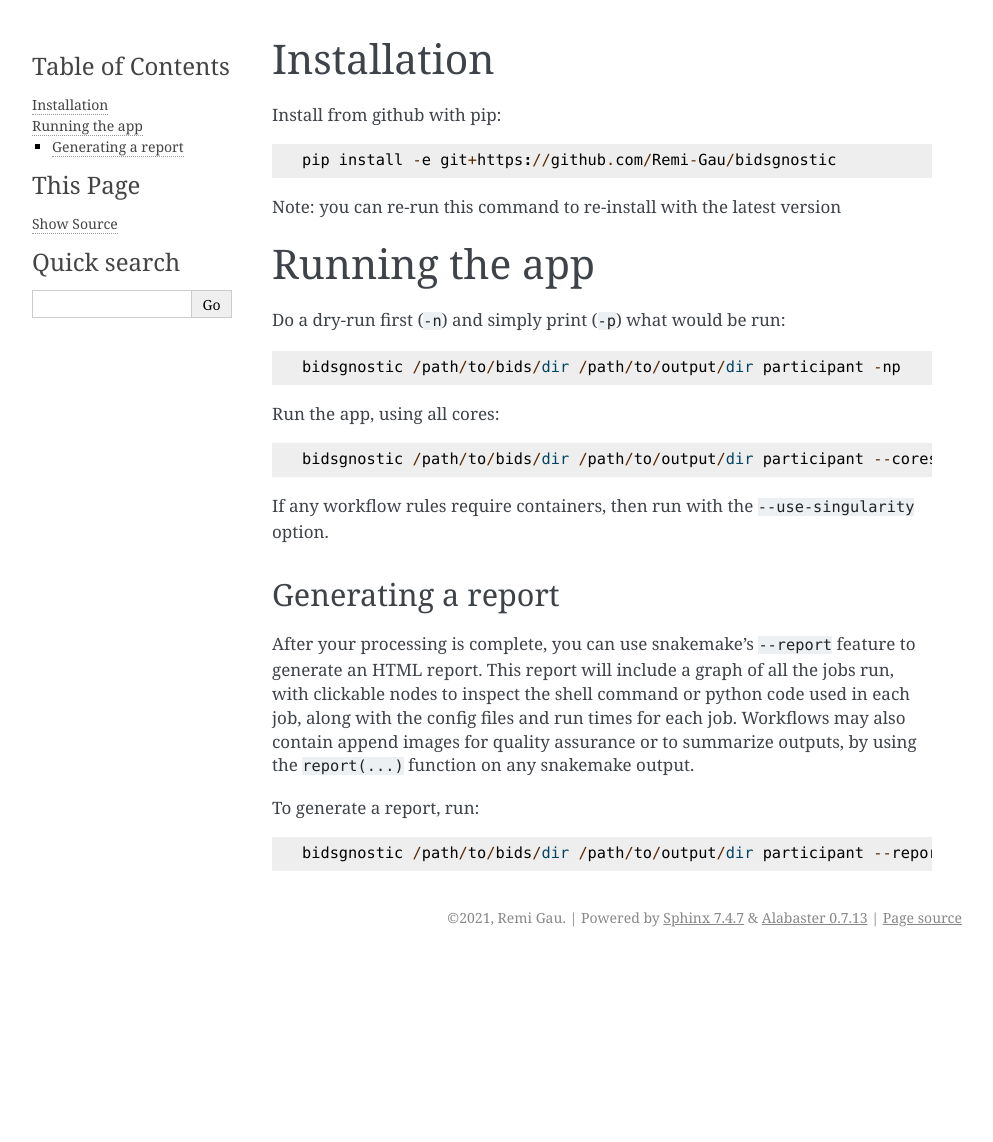
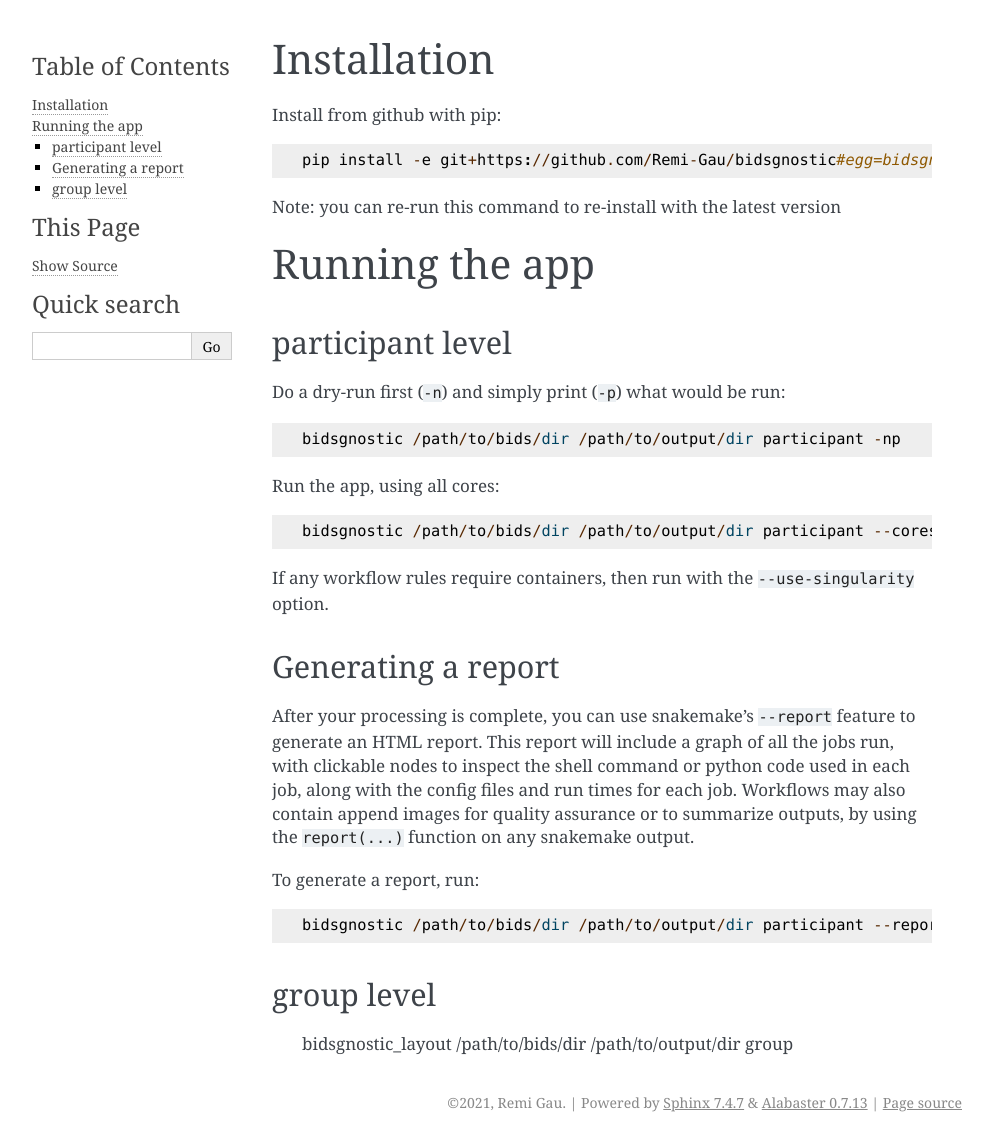
Before and after one commit to Remi-Gau/bidsgnostic, a Sphinx documentation site: the page built from docs/getting_started/installation.rst, in a window 1280 px wide. Shown: the whole page, without its empty margins (148-1141 px from the left). Built offline with Sphinx 7.4.7, drawn with Linux system fonts in a browser that asks for light colours; before the commit the page ends 957 px from its top, so only the background shows below that.

Commit message:
update doc

```diff
--- a/README.rst
+++ b/README.rst
@@ -23,8 +23,8 @@ Usage
 short form
 **********
 
-subject Level
-_____________
+participant level
+_________________
 
 .. code-block:: bash
 
--- a/docs/getting_started/installation.rst
+++ b/docs/getting_started/installation.rst
@@ -3,12 +3,15 @@ Installation
 
 Install from github with pip::
 
-    pip install -e git+https://github.com/Remi-Gau/bidsgnostic
+    pip install -e git+https://github.com/Remi-Gau/bidsgnostic#egg=bidsgnostic
 
 Note: you can re-run this command to re-install with the latest version
 
 Running the app
 ===============
+
+participant level
+-----------------
 
 Do a dry-run first (``-n``) and simply print (``-p``) what would be run::
 
@@ -33,3 +36,10 @@ summarize outputs, by using the ``report(...)`` function on any snakemake output
 To generate a report, run::
 
     bidsgnostic /path/to/bids/dir /path/to/output/dir participant --report
+
+
+
+group level
+-----------
+
+    bidsgnostic_layout /path/to/bids/dir /path/to/output/dir group
```
Also changed, not shown: other parts of README.rst (+0 -2 lines).
